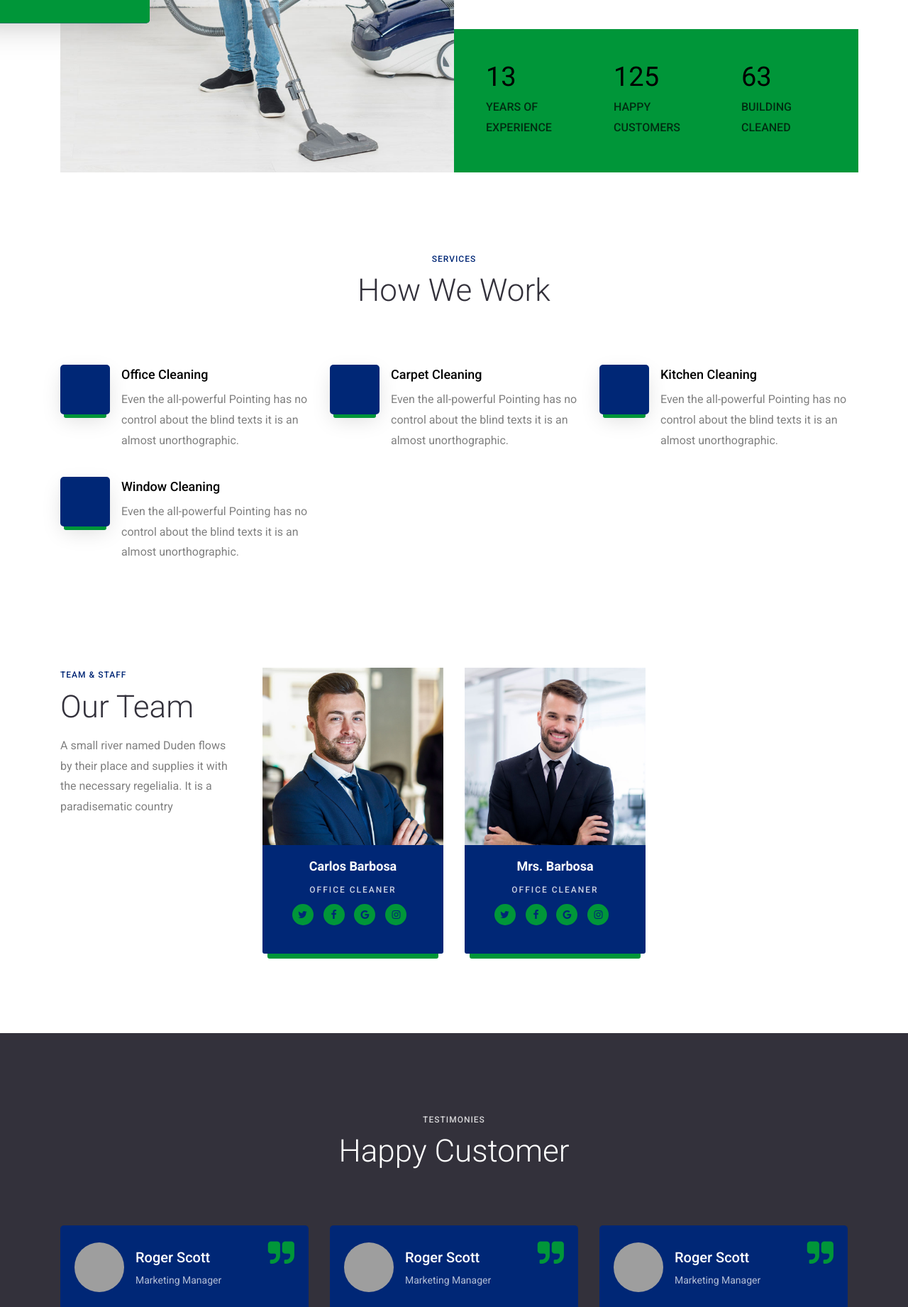
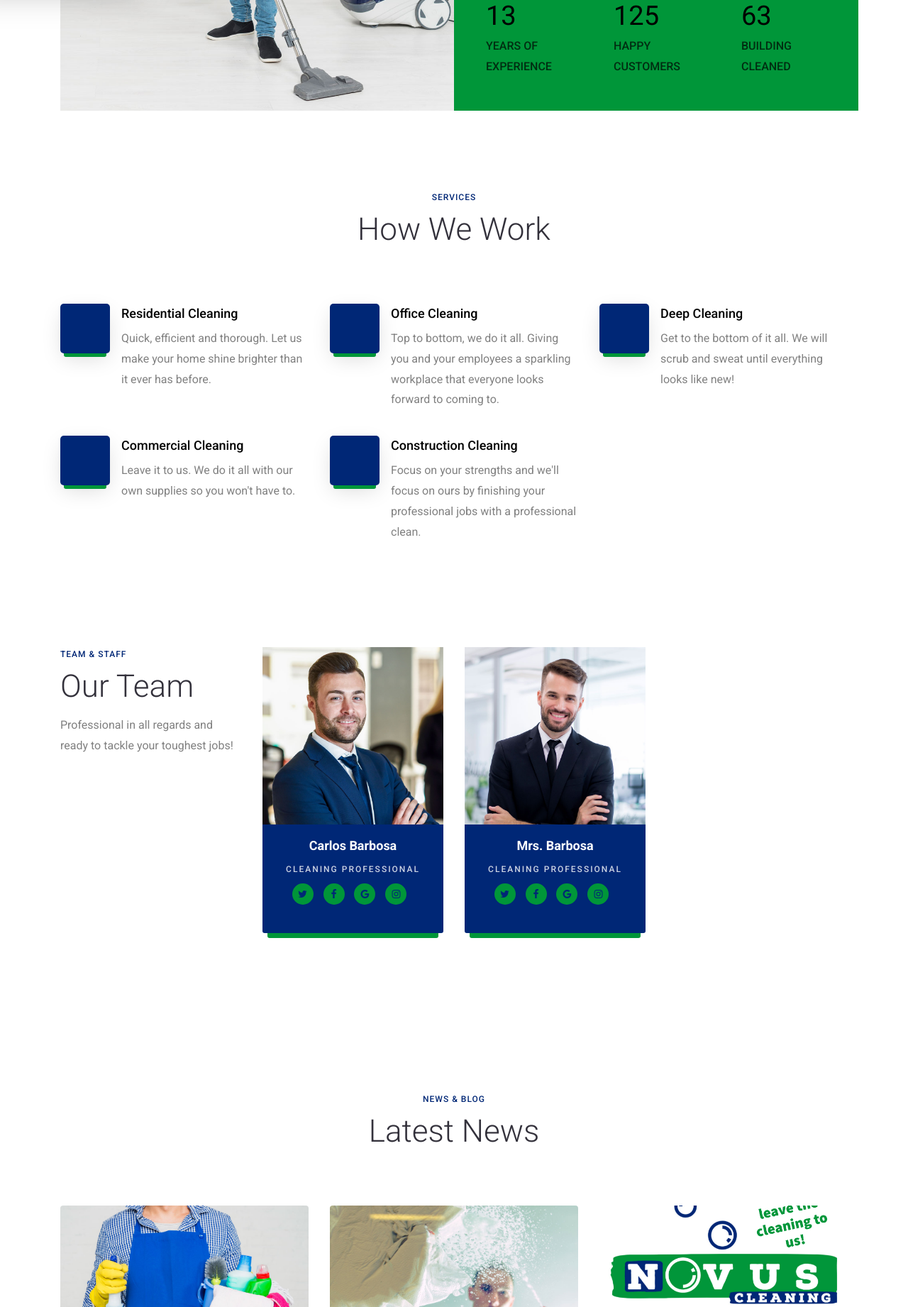
Before and after one commit to antfromano/novuscleaning, a Django app: page / in a window 1280 px wide. Shown: the part 1358-3200 px from the top of the page at 71% size. Run offline with Django 4.2, Linux system fonts and the light colour scheme; style sheets or scripts are compiled from the project's sources; some libraries are stand-ins or nearby versions; some web fonts are replaced; grey boxes are pictures that could not be loaded.

Commit message:
edited and updated services section

```diff
--- a/static/website/fonts/flaticon/font/_flaticon.scss
+++ b/static/website/fonts/flaticon/font/_flaticon.scss
@@ -37,7 +37,7 @@
   font-smoothing: antialiased;
     }
 
-    .flaticon-workplace:before { content: "\f100"; }
+.flaticon-workplace:before { content: "\f100"; }
 .flaticon-pool:before { content: "\f101"; }
 .flaticon-rug:before { content: "\f102"; }
 .flaticon-kitchen:before { content: "\f103"; }
--- a/website/templates/home.html
+++ b/website/templates/home.html
@@ -166,8 +166,8 @@
     				<div class="row justify-content-start py-5">
 		          <div class="col-md-12 heading-section ftco-animate">
 		          	<span class="subheading">Welcome to Novus Cleaning</span>
-		            <h2 class="mb-4">Let's make you fresher than ever</h2>
-		            <p>Far far away, behind the word mountains, far from the countries Vokalia and Consonantia, there live the blind texts. Separated they live in Bookmarksgrove right at the coast of the Semantics, a large language ocean. A small river named Duden flows by their place and supplies it with the necessary regelialia. It is a paradisematic country, in which roasted parts of sentences fly into your mouth.</p>
+		            <h2 class="mb-4">Unbelievable clean...again and again</h2>
+		            <p>Life is busy at home and at work.  Get more time for you and your family by leaving the cleaning to us.  Our years of experience and many happy customers make this an easy choice.</p>
 		          </div>
 		        </div>
 						<div class="row ftco-counter py-5" id="section-counter">
@@ -219,49 +219,58 @@
           <div class="col-md-6 col-lg-4 services ftco-animate">
             <div class="d-block d-flex">
               <div class="icon d-flex justify-content-center align-items-center">
-            		<span class="flaticon-workplace"></span>
+            		<span class="flaticon-kitchen"></span>
               </div>
               <div class="media-body pl-3">
-                <h3 class="heading">Office Cleaning</h3>
-                <p>Even the all-powerful Pointing has no control about the blind texts it is an almost unorthographic.</p>
-
+                <h3 class="heading">Residential Cleaning</h3>
+                <p>Quick, efficient and thorough.  Let us make your home shine brighter than it ever has before.</p>
               </div>
             </div>
           </div>
           <div class="col-md-6 col-lg-4 services ftco-animate">
             <div class="d-block d-flex">
               <div class="icon d-flex justify-content-center align-items-center">
-            		<span class="re"></span>
+            		<span class="flaticon-workplace"></span>
               </div>
               <div class="media-body pl-3">
-                <h3 class="heading">Carpet Cleaning</h3>
-                <p>Even the all-powerful Pointing has no control about the blind texts it is an almost unorthographic.</p>
+                <h3 class="heading">Office Cleaning</h3>
+                <p>Top to bottom, we do it all.  Giving you and your employees a sparkling workplace that everyone looks forward to coming to.</p>
               </div>
             </div>
           </div>
           <div class="col-md-6 col-lg-4 services ftco-animate">
           	<div class="d-block d-flex">
               <div class="icon d-flex justify-content-center align-items-center">
-            		<span class="flaticon-kitchen"></span>
+            		<span class="flaticon-cleaning"></span>
               </div>
               <div class="media-body pl-3">
-                <h3 class="heading">Kitchen Cleaning</h3>
-                <p>Even the all-powerful Pointing has no control about the blind texts it is an almost unorthographic.</p>
+                <h3 class="heading">Deep Cleaning</h3>
+                <p>Get to the bottom of it all.  We will scrub and sweat until everything looks like new!</p>
               </div>
             </div>
           </div>
           <div class="col-md-6 col-lg-4 services ftco-animate">
           	<div class="d-block d-flex">
               <div class="icon d-flex justify-content-center align-items-center">
-            		<span class="flaticon-balcony"></span>
+            		<span class="flaticon-tap"></span>
               </div>
               <div class="media-body pl-3">
-                <h3 class="heading">Window Cleaning</h3>
-                <p>Even the all-powerful Pointing has no control about the blind texts it is an almost unorthographic.</p>
-
+                <h3 class="heading">Commercial Cleaning</h3>
+                <p>Leave it to us.  We do it all with our own supplies so you won't have to.</p>
               </div>
             </div>
           </div>
+		  <div class="col-md-6 col-lg-4 services ftco-animate">
+			<div class="d-block d-flex">
+			<div class="icon d-flex justify-content-center align-items-center">
+				  <span class="flaticon-rug"></span>
+			</div>
+			<div class="media-body pl-3">
+			  <h3 class="heading">Construction Cleaning</h3>
+			  <p>Focus on your strengths and we'll focus on ours by finishing your professional jobs with a professional clean.</p>
+			</div>
+		  </div>
+		</div>
         </div>
     	</div>
     </section>
@@ -272,7 +281,7 @@
 						<div class="heading-section ftco-animate text-center text-lg-left">
 	          	<span class="subheading">Team &amp; Staff</span>
 	            <h2>Our Team</h2>
-	            <p>A small river named Duden flows by their place and supplies it with the necessary regelialia. It is a paradisematic country</p>
+	            <p>Professional in all regards and ready to tackle your toughest jobs!</p>
 	          </div>
 					</div>
 					<div class="col-md-4 col-lg-3 ftco-animate d-flex">
@@ -282,7 +291,7 @@
 							</div>
 							<div class="text pt-3 px-3 pb-4 text-center">
 								<h3>Carlos Barbosa</h3>
-								<span class="position mb-2">Office Cleaner</span>
+								<span class="position mb-2">Cleaning Professional</span>
 								<div class="faded">
 									<ul class="ftco-social text-center">
 		                <li class="ftco-animate"><a href="#" class="d-flex align-items-center justify-content-center"><span class="fa fa-twitter"></span></a></li>
@@ -301,7 +310,7 @@
 							</div>
 							<div class="text pt-3 px-3 pb-4 text-center">
 								<h3>Mrs. Barbosa</h3>
-								<span class="position mb-2">Office Cleaner</span>
+								<span class="position mb-2">Cleaning Professional</span>
 								<div class="faded">
 									<ul class="ftco-social text-center">
 		                <li class="ftco-animate"><a href="#" class="d-flex align-items-center justify-content-center"><span class="fa fa-twitter"></span></a></li>
@@ -316,13 +325,13 @@
 				</div>
 			</div>
 		</section>
-
+<!-- commented out Testimonies section
     <section class="ftco-section testimony-section ftco-bg-dark">
       <div class="container">
         <div class="row justify-content-center pb-5 mb-3">
           <div class="col-md-7 heading-section heading-section-white text-center ftco-animate">
           	<span class="subheading">Testimonies</span>
-            <h2>Happy Customer</h2>
+            <h2>Happy Customers</h2>
           </div>
         </div>
         <div class="row ftco-animate">
@@ -358,56 +367,12 @@
                   </div>
                 </div>
               </div>
-              <div class="item">
-                <div class="testimony-wrap py-4">
-                	<div class="icon d-flex align-items-center justify-content-center"><span class="fa fa-quote-right"></span></div>
-                  <div class="text">
-                  	<div class="d-flex align-items-center mb-4">
-                    	<div class="user-img" style="background-image: url(static/website/person_3.jpg)"></div>
-                    	<div class="pl-3">
-		                    <p class="name">Roger Scott</p>
-		                    <span class="position">Marketing Manager</span>
-		                  </div>
-	                  </div>
-                    <p class="mb-1">Far far away, behind the word mountains, far from the countries Vokalia and Consonantia, there live the blind texts.</p>
-                  </div>
-                </div>
-              </div>
-              <div class="item">
-                <div class="testimony-wrap py-4">
-                	<div class="icon d-flex align-items-center justify-content-center"><span class="fa fa-quote-right"></span></div>
-                  <div class="text">
-                  	<div class="d-flex align-items-center mb-4">
-                    	<div class="user-img" style="background-image: url(static/website/person_1.jpg)"></div>
-                    	<div class="pl-3">
-		                    <p class="name">Roger Scott</p>
-		                    <span class="position">Marketing Manager</span>
-		                  </div>
-	                  </div>
-                    <p class="mb-1">Far far away, behind the word mountains, far from the countries Vokalia and Consonantia, there live the blind texts.</p>
-                  </div>
-                </div>
-              </div>
-              <div class="item">
-                <div class="testimony-wrap py-4">
-                	<div class="icon d-flex align-items-center justify-content-center"><span class="fa fa-quote-right"></span></div>
-                  <div class="text">
-                  	<div class="d-flex align-items-center mb-4">
-                    	<div class="user-img" style="background-image: url(static/website/person_2.jpg)"></div>
-                    	<div class="pl-3">
-		                    <p class="name">Roger Scott</p>
-		                    <span class="position">Marketing Manager</span>
-		                  </div>
-	                  </div>
-                    <p class="mb-1">Far far away, behind the word mountains, far from the countries Vokalia and Consonantia, there live the blind texts.</p>
-                  </div>
-                </div>
-              </div>
             </div>
           </div>
         </div>
       </div>
     </section>
+	-->
 		<section class="ftco-section">
       <div class="container">
         <div class="row justify-content-center pb-5 mb-3">
@@ -447,7 +412,7 @@
               		</div>
               	</div>
                 <h3 class="heading"><a href="#">Follow these 5 tips to help with your spring cleaning this year</a></h3>
-                <p>Congratulations, you’ve made it. You’re out the other side of that weird, low period following all the excitement of Christmas. With the lighter mornings and evenings, there’s more of a spring in all our steps and a motivation to get organised and get our homes squeaky clean. It may seem like a daunting task cleaning from top to bottom, but it needn’t be. Use our tick list and you’ll done in no time.</p>
+                <p>Congratulations, you’ve made it. You’re out the other side of that weird, low period following all the excitement of Christmas. With the lighter mornings and evenings, there’s more of a spring in all our steps and a motivation to get organized and get our homes squeaky clean. It may seem like a daunting task cleaning from top to bottom, but it needn’t be. Use our tick list and you’ll done in no time.</p>
               </div>
             </div>
           </div>
@@ -464,7 +429,7 @@
               		</div>
               	</div>
                 <h3 class="heading"><a href="#">Celebrate & leave the cleaning to us!</a></h3>
-                <p>Novus cleaning specializes in pre and post party cleanup during the busy party season.</p>
+                <p>Novus cleaning specializes in pre and post party cleanup helping you during the busy party season.</p>
               </div>
             </div>
           </div>
@@ -475,7 +440,7 @@
     	<div class="container">
     		<div class="row justify-content-center pb-5 mb-3">
           <div class="col-md-7 heading-section text-center ftco-animate">
-          	<span class="subheading mb-3">Price &amp; Plans</span>
+          	<span class="subheading mb-3">Pricing &amp; Plans</span>
             <h2>Choose Your Perfect Plan</h2>
           </div>
         </div>
@@ -484,15 +449,15 @@
 	          <div class="block-7">
 	            <div class="text-center">
 	            	<div class="icon d-flex align-items-center justify-content-center"><span class="fa flaticon-sprayer"></span></div>
-	            	<h4 class="heading-2">Starter</h4>
-		            <span class="price"><sup>$</sup> <span class="number">49</span></span>
+	            	<h4 class="heading-2">Residential</h4>
+		            <span class="price"><sup>$</sup> <span class="number">49/hr</span></span>
 
 		            <ul class="pricing-text mb-5">
-		              <li><span class="fa fa-check mr-2"></span>Bedrooms cleaning</li>
+		              <li><span class="fa fa-check mr-2"></span>Dusting</li>
 		              <li><span class="fa fa-check mr-2"></span>Vacuuming</li>
-		              <li><span class="fa fa-check mr-2"></span>Bathroom cleaning</li>
-		              <li><span class="fa fa-check mr-2"></span>Mirrow cleaning</li>
-		              <li><span class="fa fa-check mr-2"></span>Livingroom cleaning</li>
+					  <li><span class="fa fa-check mr-2"></span>Flooring</li>
+		              <li><span class="fa fa-check mr-2"></span>Bathrooms</li>
+		              <li><span class="fa fa-check mr-2"></span>Mirrors</li>
 		            </ul>
 
 		            <a href="#" class="btn btn-primary px-4 py-3">Get Started</a>
@@ -503,15 +468,15 @@
 	          <div class="block-7 active">
 	            <div class="text-center">
 	            <div class="icon d-flex align-items-center justify-content-center"><span class="fa flaticon-vacuum-cleaner"></span></div>
-            	<h4 class="heading-2">Standard</h4>
-	            <span class="price"><sup>$</sup> <span class="number">79</span></span>
+            	<h4 class="heading-2">Office</h4>
+	            <span class="price"><sup>$</sup> <span class="number">49/hr</span></span>
 
 	            <ul class="pricing-text mb-5">
-		              <li><span class="fa fa-check mr-2"></span>Bedrooms cleaning</li>
-		              <li><span class="fa fa-check mr-2"></span>Vacuuming</li>
-		              <li><span class="fa fa-check mr-2"></span>Bathroom cleaning</li>
-		              <li><span class="fa fa-check mr-2"></span>Mirrow cleaning</li>
-		              <li><span class="fa fa-check mr-2"></span>Livingroom cleaning</li>
+					<li><span class="fa fa-check mr-2"></span>Dusting</li>
+					<li><span class="fa fa-check mr-2"></span>Carpets</li>
+					<li><span class="fa fa-check mr-2"></span>Flooring</li>
+					<li><span class="fa fa-check mr-2"></span>Bathrooms</li>
+					<li><span class="fa fa-check mr-2"></span>Windows</li>
 		            </ul>
 
 	            <a href="#" class="btn btn-primary px-4 py-3">Get Started</a>
```
